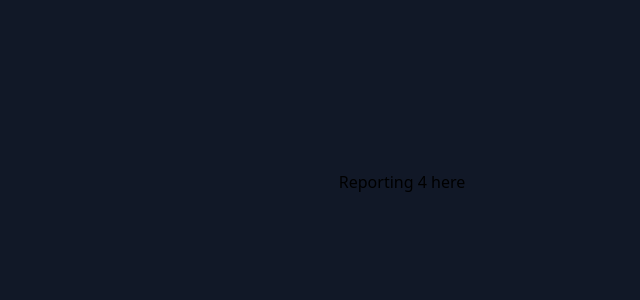
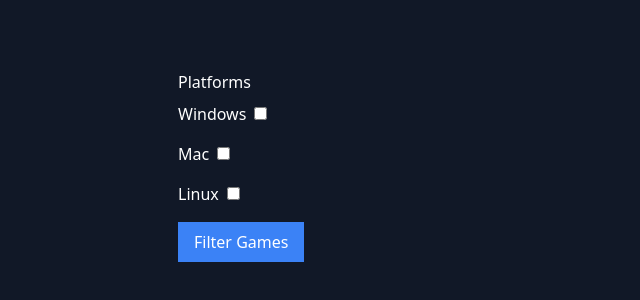
Before and after one commit to LanceColorina/STADVDB_MCO1_GROUP4, a Next.js app: page /path4 in a window 1280 px wide. Shown: the part 218-518 px from the top of the page, without its empty margins (238-878 px from the left). Built offline with nearby package versions, Linux system fonts and the light colour scheme.

Commit message:
Add files via upload

```diff
--- a/src/app/path4/page.tsx
+++ b/src/app/path4/page.tsx
@@ -1,14 +1,188 @@
 "use client";
-import Link from "next/link";
-import { useState } from 'react'; // Import useState for managing component state
 
-export default function path4() {
+import { useState } from "react";
 
+interface Game {
+  app_id: number;
+  developers: string;
+  publishers: string;
+  windows_games: number;
+  mac_games: number;
+  linux_games: number;
+}
+
+export default function Path2() {
+  const [games, setGames] = useState<Game[]>([]);
+  const [showWindows, setShowWindows] = useState<boolean>(false);
+  const [showMac, setShowMac] = useState<boolean>(false);
+  const [showLinux, setShowLinux] = useState<boolean>(false);
+  const [minWindows, setMinWindows] = useState<number | ''>('');
+  const [maxWindows, setMaxWindows] = useState<number | ''>('');
+  const [minMac, setMinMac] = useState<number | ''>('');
+  const [maxMac, setMaxMac] = useState<number | ''>('');
+  const [minLinux, setMinLinux] = useState<number | ''>('');
+  const [maxLinux, setMaxLinux] = useState<number | ''>('');
+
+  const fetchGames = async () => {
+    try {
+      const response = await fetch(`/api/path4`);
+      if (!response.ok) {
+        throw new Error("Network response was not ok");
+      }
+      const data: Game[] = await response.json();
+      setGames(data);
+    } catch (error) {
+      console.error("Failed to fetch games:", error);
+    }
+  };
+
+  const handleFilterSubmit = (e: React.FormEvent) => {
+    e.preventDefault();
+    fetchGames();
+  };
+
+  const filterGames = (game: Game) => {
+    if (showWindows) {
+      const minWin = minWindows !== '' ? minWindows : -Infinity;
+      const maxWin = maxWindows !== '' ? maxWindows : Infinity;
+      if (game.windows_games < minWin || game.windows_games > maxWin) {
+        return false;
+      }
+    }
+
+    if (showMac) {
+      const minMacVal = minMac !== '' ? minMac : -Infinity;
+      const maxMacVal = maxMac !== '' ? maxMac : Infinity;
+      if (game.mac_games < minMacVal || game.mac_games > maxMacVal) {
+        return false;
+      }
+    }
+
+    if (showLinux) {
+      const minLinuxVal = minLinux !== '' ? minLinux : -Infinity;
+      const maxLinuxVal = maxLinux !== '' ? maxLinux : Infinity;
+      if (game.linux_games < minLinuxVal || game.linux_games > maxLinuxVal) {
+        return false;
+      }
+    }
+
+    return true;
+  };
 
   return (
-    <div className="bg-gray-900 min-h-screen flex items-center justify-center">
-      Reporting 4 here
+    <div className="bg-gray-900 min-h-screen flex flex-col items-center justify-center p-4">
+      {/* Filter Form */}
+      <form onSubmit={handleFilterSubmit} className="mb-8 w-full max-w-md">
+        <div className="mb-4">
+          <label className="block text-white mb-2">Platforms</label>
+          <div className="flex flex-col space-y-4">
+            <div>
+              <label className="text-white mr-2">Windows</label>
+              <input
+                type="checkbox"
+                checked={showWindows}
+                onChange={() => setShowWindows(!showWindows)}
+              />
+              {showWindows && (
+                <div className="flex space-x-2 mt-2">
+                  <input
+                    type="number"
+                    placeholder="Min Windows"
+                    value={minWindows}
+                    onChange={(e) => setMinWindows(e.target.value === '' ? '' : Number(e.target.value))}
+                    className="w-20 p-2"
+                  />
+                  <input
+                    type="number"
+                    placeholder="Max Windows"
+                    value={maxWindows}
+                    onChange={(e) => setMaxWindows(e.target.value === '' ? '' : Number(e.target.value))}
+                    className="w-20 p-2"
+                  />
+                </div>
+              )}
+            </div>
+            <div>
+              <label className="text-white mr-2">Mac</label>
+              <input
+                type="checkbox"
+                checked={showMac}
+                onChange={() => setShowMac(!showMac)}
+              />
+              {showMac && (
+                <div className="flex space-x-2 mt-2">
+                  <input
+                    type="number"
+                    placeholder="Min Mac"
+                    value={minMac}
+                    onChange={(e) => setMinMac(e.target.value === '' ? '' : Number(e.target.value))}
+                    className="w-20 p-2"
+                  />
+                  <input
+                    type="number"
+                    placeholder="Max Mac"
+                    value={maxMac}
+                    onChange={(e) => setMaxMac(e.target.value === '' ? '' : Number(e.target.value))}
+                    className="w-20 p-2"
+                  />
+                </div>
+              )}
+            </div>
+            <div>
+              <label className="text-white mr-2">Linux</label>
+              <input
+                type="checkbox"
+                checked={showLinux}
+                onChange={() => setShowLinux(!showLinux)}
+              />
+              {showLinux && (
+                <div className="flex space-x-2 mt-2">
+                  <input
+                    type="number"
+                    placeholder="Min Linux"
+                    value={minLinux}
+                    onChange={(e) => setMinLinux(e.target.value === '' ? '' : Number(e.target.value))}
+                    className="w-20 p-2"
+                  />
+                  <input
+                    type="number"
+                    placeholder="Max Linux"
+                    value={maxLinux}
+                    onChange={(e) => setMaxLinux(e.target.value === '' ? '' : Number(e.target.value))}
+                    className="w-20 p-2"
+                  />
+                </div>
+              )}
+            </div>
+          </div>
+        </div>
+        <button type="submit" className="bg-blue-500 text-white px-4 py-2">
+          Filter Games
+        </button>
+      </form>
 
+      {/* Display Filtered Games */}
+      <div className="grid grid-cols-1 sm:grid-cols-2 lg:grid-cols-3 gap-4">
+        {games
+          .filter(filterGames) // Apply client-side filtering
+          .map((game) => (
+            <div className="game-card bg-gray-800 p-4 rounded" key={game.app_id}>
+              <div className="text-white">
+                <p>Developers: {game.developers}</p>
+                <p>Publishers: {game.publishers}</p>
+                {showWindows && game.windows_games > 0 && (
+                  <p>Windows Games: {game.windows_games}</p>
+                )}
+                {showMac && game.mac_games > 0 && (
+                  <p>Mac Games: {game.mac_games}</p>
+                )}
+                {showLinux && game.linux_games > 0 && (
+                  <p>Linux Games: {game.linux_games}</p>
+                )}
+              </div>
+            </div>
+          ))}
+      </div>
     </div>
   );
 }
```
